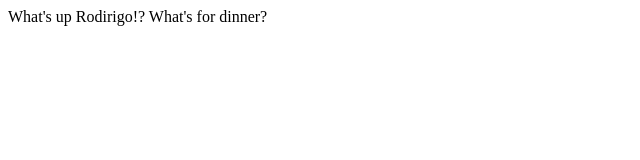
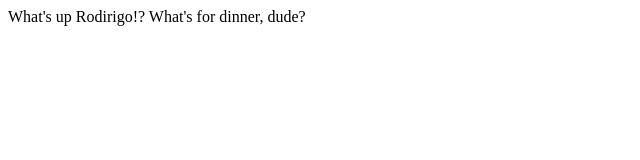
Before and after one commit to tylerbarabas/hello-world, a plain HTML site: page index.html in a window 1280 px wide. Shown: the full height of the page, 0-640 px from the left. Drawn offline with Linux system fonts and the light colour scheme.

Commit message:
whatever

```diff
--- a/index.html
+++ b/index.html
@@ -6,6 +6,6 @@
   What's up Rodirigo!?
 
 
-  What's for dinner?
+  What's for dinner, dude?
 </body>
 </html>
```
